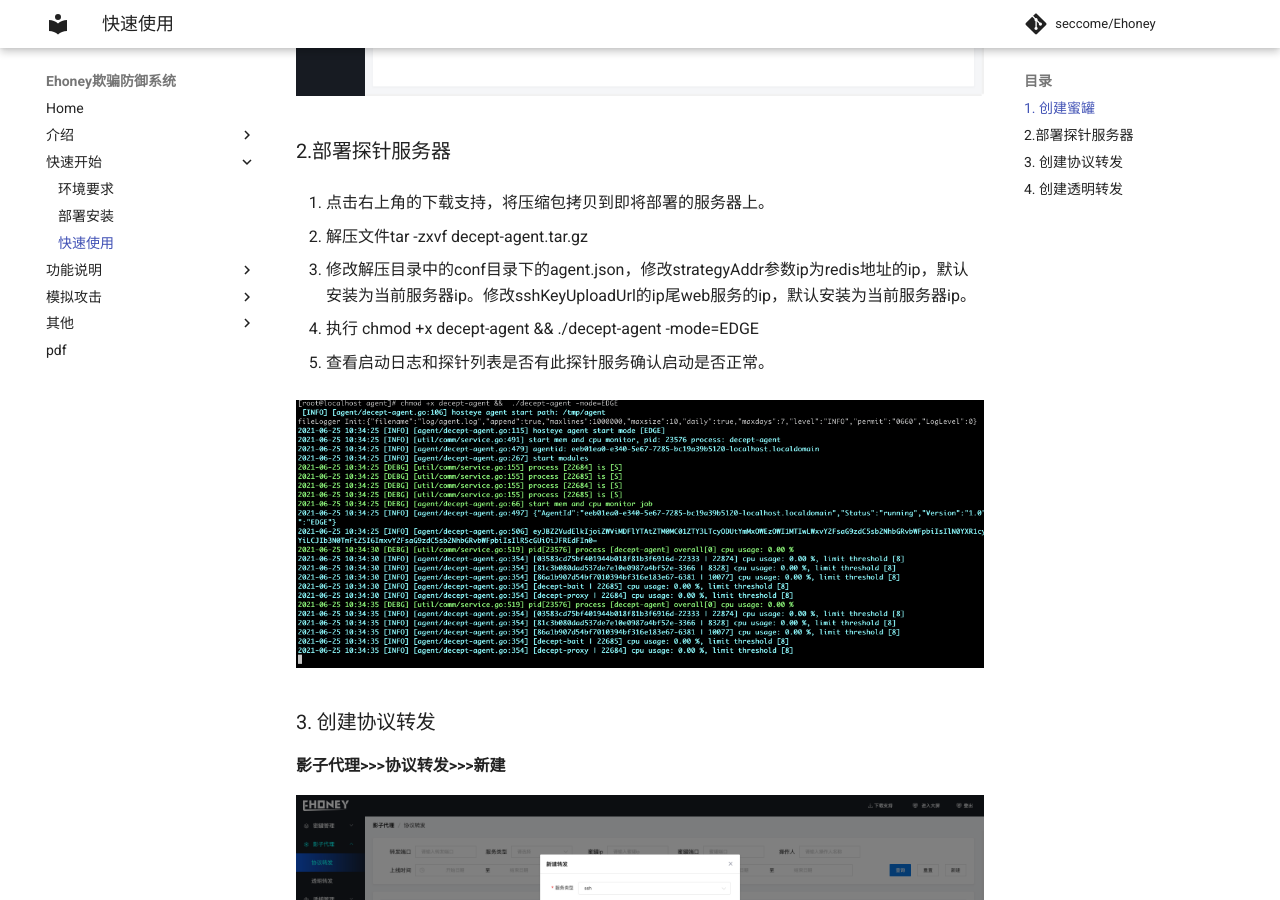
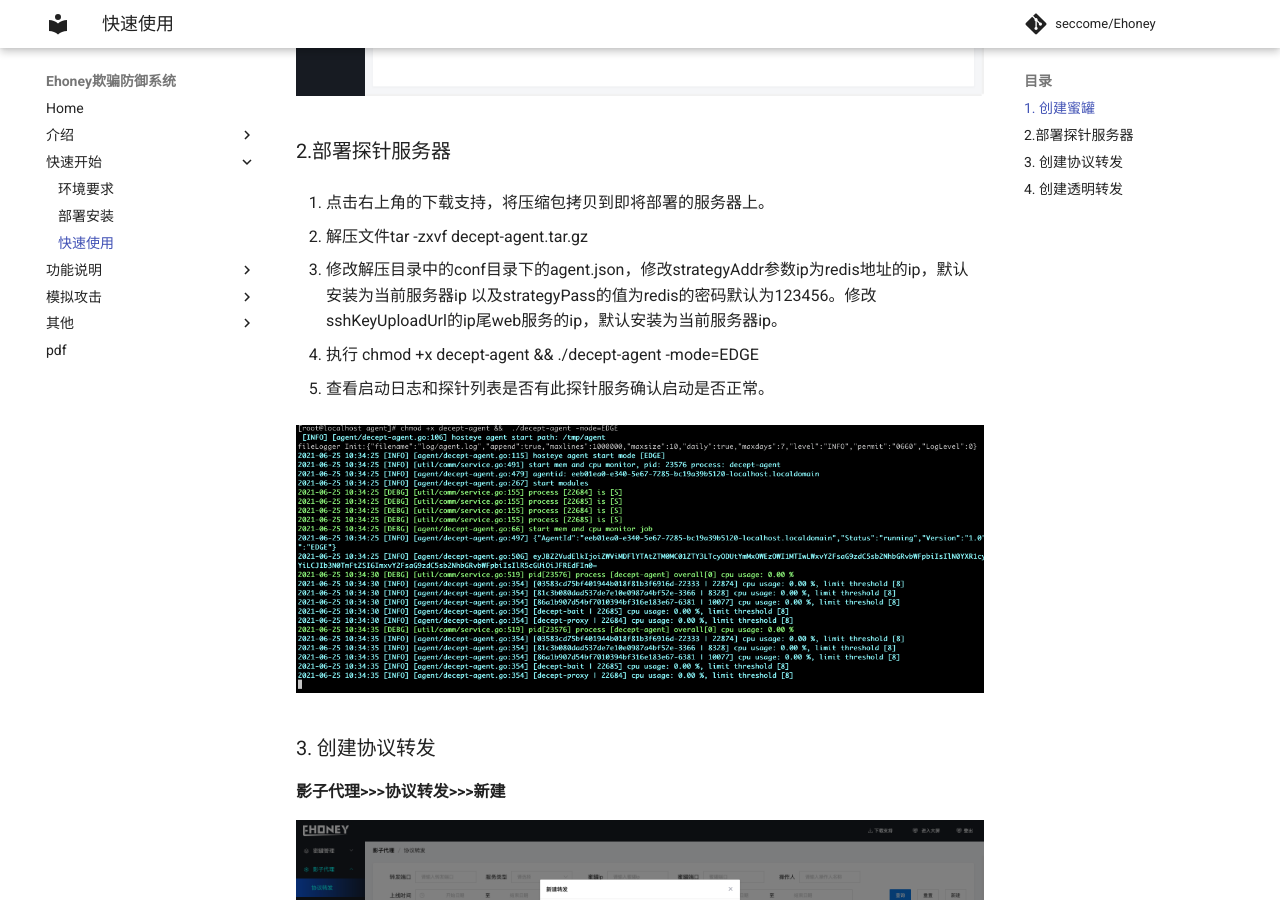
Before and after one commit to seccome/Ehoney, an MkDocs documentation site: the page built from doc/QuickStart/Start.md, in a window 1280 px wide and 900 px high, scrolled down 1028 px. Built offline with MkDocs 1.6.1 and Material for MkDocs 9.7.7, drawn with Linux system fonts in a browser that asks for light colours; comment, search, counter and statistics services are not loaded.

Commit message:
Update Start.md

```diff
--- a/doc/QuickStart/Start.md
+++ b/doc/QuickStart/Start.md
@@ -16,7 +16,7 @@
 
 2. 解压文件tar -zxvf decept-agent.tar.gz
 
-3. 修改解压目录中的conf目录下的agent.json，修改strategyAddr参数ip为redis地址的ip，默认安装为当前服务器ip。修改sshKeyUploadUrl的ip尾web服务的ip，默认安装为当前服务器ip。
+3. 修改解压目录中的conf目录下的agent.json，修改strategyAddr参数ip为redis地址的ip，默认安装为当前服务器ip 以及strategyPass的值为redis的密码默认为123456。修改sshKeyUploadUrl的ip尾web服务的ip，默认安装为当前服务器ip。
 
 4. 执行 chmod +x decept-agent &&  ./decept-agent -mode=EDGE
 
```
